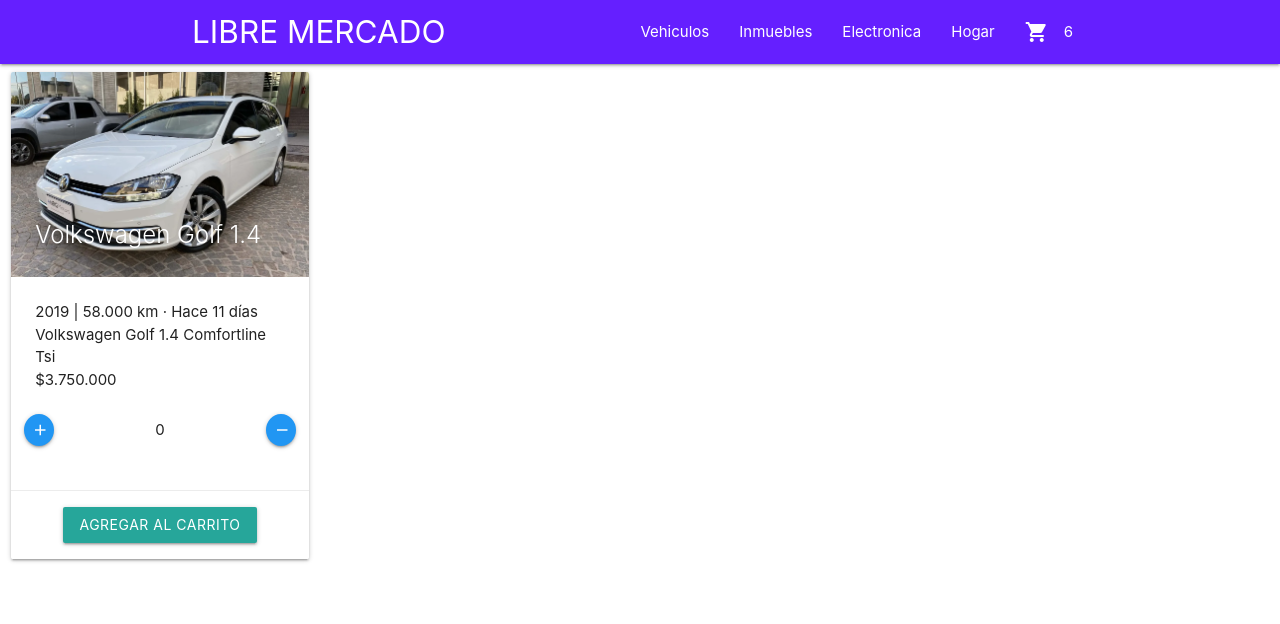
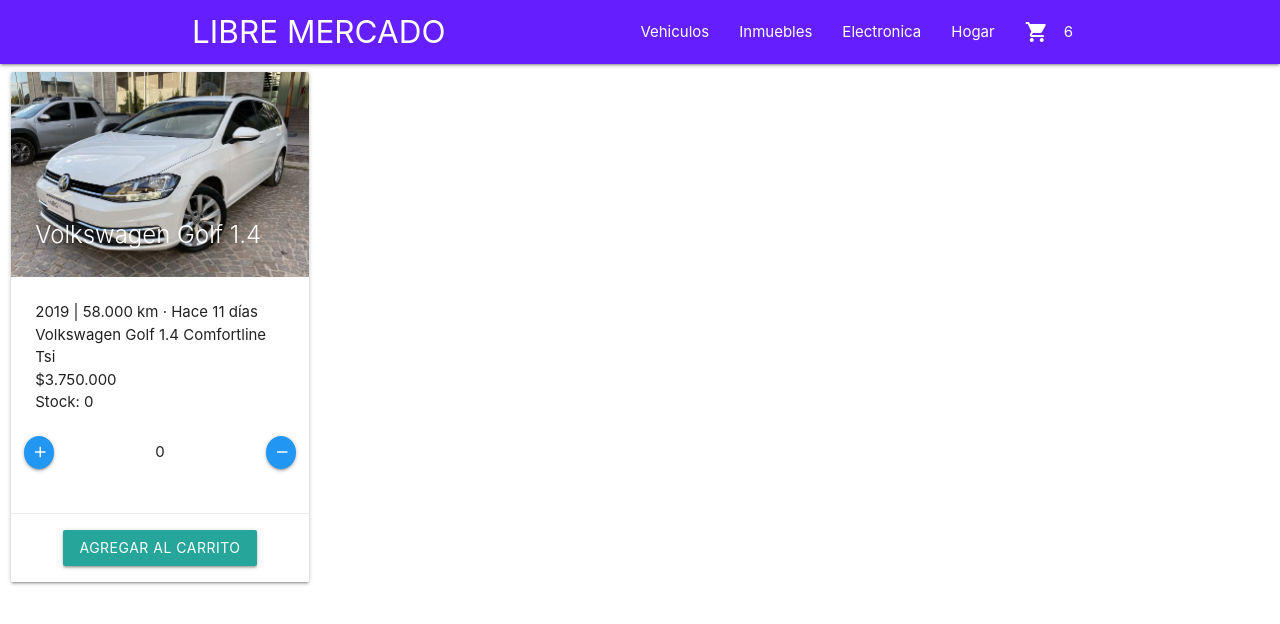
Before and after one commit to maxi1330/maxi_tienda, a React (Create React App) app: page / in a window 1280 px wide. Shown: the top 624 px of the page. Built offline with nearby package versions, Linux system fonts and the light colour scheme.

Commit message:
Agregado contador

```diff
--- a/src/components/ItemCount.js
+++ b/src/components/ItemCount.js
@@ -29,7 +29,8 @@
                 <div class="card-content">
                     <p>2019 | 58.000 km · Hace 11 días<br/>
                         Volkswagen Golf 1.4 Comfortline Tsi<br/>
-                        $3.750.000
+                        $3.750.000<br/>
+                        Stock: {count}
                     </p><br/>
                     <div class="row valign-wrapper">
                         <button className="btn-floating btn-small blue s2"
@@ -49,23 +50,6 @@
             </div>
             </div>
         </div>
-        {/* <div className="card small">
-            <div className="card-content">
-                <p>El contador</p>
-                <p>Disponibles: {stock}</p>
-            </div>
-            <div className="card-action">
-                <button className="btn-floating btn-small blue"
-                        onClick={() => addItem()}>
-                            <i className="material-icons">add</i>
-                </button>
-                <p>{count}</p>
-                <button className="btn-floating btn-small blue"
-                        onClick={() => removeItem()}>
-                            <i className="material-icons">remove</i>
-                </button>
-            </div>
-        </div> */}
     </>
     );
 }
```
